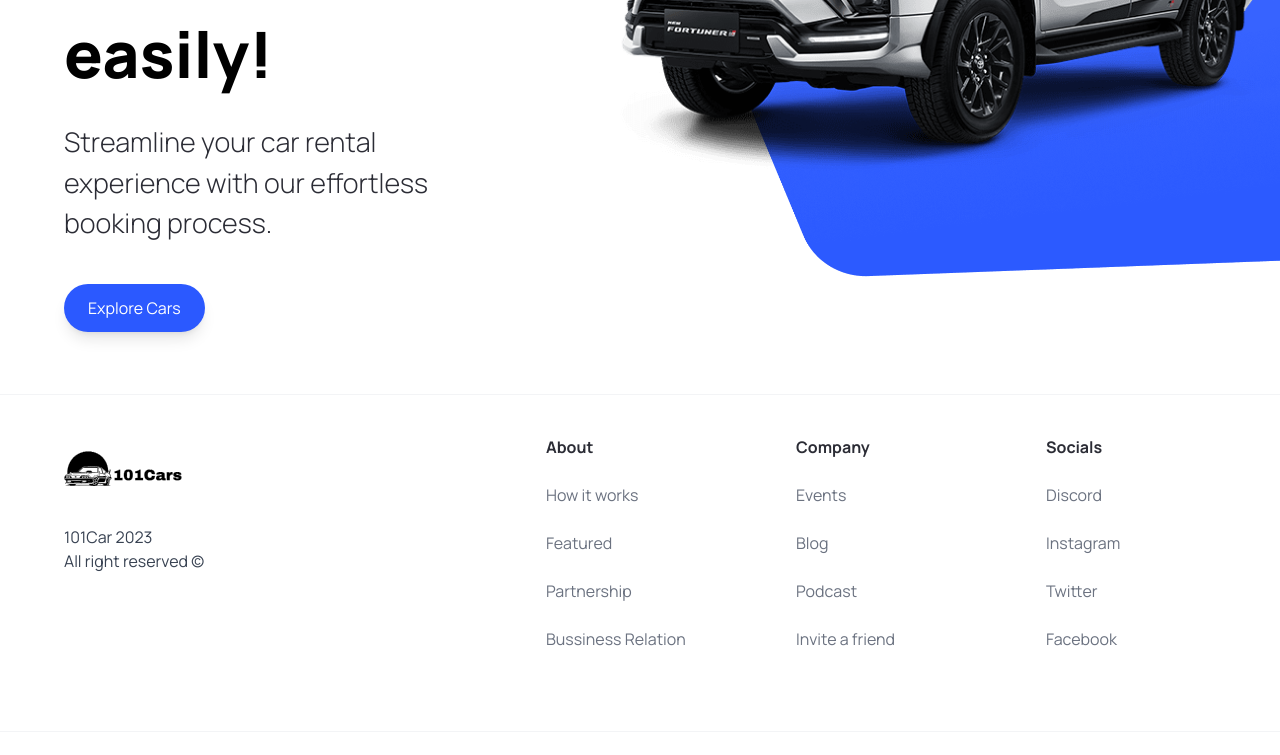
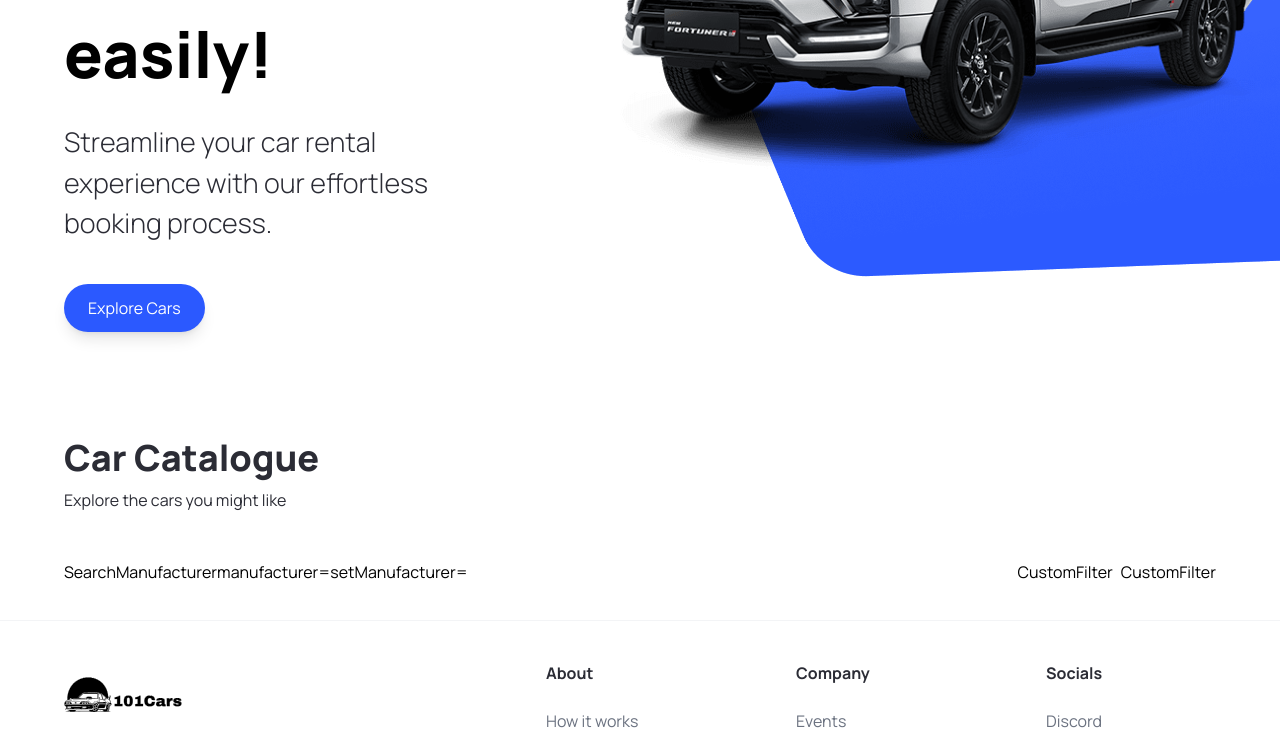
Before and after one commit to Chipsii/car_showcase, a Next.js app: page / in a window 1280 px wide. Shown: the part 426-1181 px from the top of the page. Built offline with nearby package versions, Linux system fonts and the light colour scheme.

Commit message:
added searchbar and customfilter components

```diff
--- a/app/page.tsx
+++ b/app/page.tsx
@@ -1,4 +1,4 @@
-import { Hero } from '@/components';
+import { CustomFilter, Hero, SearchBar } from '@/components';
 import Image from 'next/image';
 
 
@@ -6,6 +6,21 @@
   return (
     <main className=" overflow-hidden">
       <Hero/>
+      <div className=" mt-12 padding-x padding-y max-width" id="discover">
+        <div className="home__text-container">
+          <h1 className=" text-4xl font-extrabold">Car Catalogue</h1>
+          <p>Explore the cars you might like</p>
+        </div>
+
+        <div className="home__filters">
+          <SearchBar />
+
+          <div className="home__filter-container">
+            <CustomFilter title="fuel" />
+            <CustomFilter title="year" />
+          </div>
+        </div>
+      </div>
     </main>
   )
 }
--- /dev/null
+++ b/components/CustomFilter.tsx
@@ -0,0 +1,9 @@
+import React from 'react'
+
+const CustomFilter = () => {
+  return (
+    <div>CustomFilter</div>
+  )
+}
+
+export default CustomFilter;
--- /dev/null
+++ b/components/SearchBar.tsx
@@ -0,0 +1,23 @@
+"use client";
+
+import React from 'react'
+import { useState } from 'react';
+import { SearchManufacturer } from './';
+
+const SearchBar = () => {
+    const [manufacturer, setManufacturer] = useState('');
+
+    const handleSearch = () => {}
+
+  return (
+    <form className="searchbar" onSubmit={handleSearch}>
+        <div className="searchbar__item">
+            <SearchManufacturer />
+            manufacturer={manufacturer}
+            setManufacturer={setManufacturer}
+        </div>
+    </form>
+  )
+}
+
+export default SearchBar;
--- /dev/null
+++ b/components/SearchManufacturer.tsx
@@ -0,0 +1,11 @@
+import { manufacturers } from '@/constants';
+import { SearchManufacturerProps } from '@/types';
+import React from 'react'
+
+const SearchManufacturer = ({ manufacturer, setManufacturer }: SearchManufacturerProps) => {
+  return (
+    <div>SearchManufacturer</div>
+  )
+}
+
+export default SearchManufacturer;
--- a/types/index.ts
+++ b/types/index.ts
@@ -7,3 +7,8 @@
     MouseEventHandler<HTMLButtonElement>;
     btnType?: "button" | "submit";
 }
+
+export interface SearchManufacturerProps {
+    manufacturer: string;
+    setManufacturer: (manufacturer: string) => void;
+}
```
Also changed, not shown: components/index.ts (+6 -1 lines).
